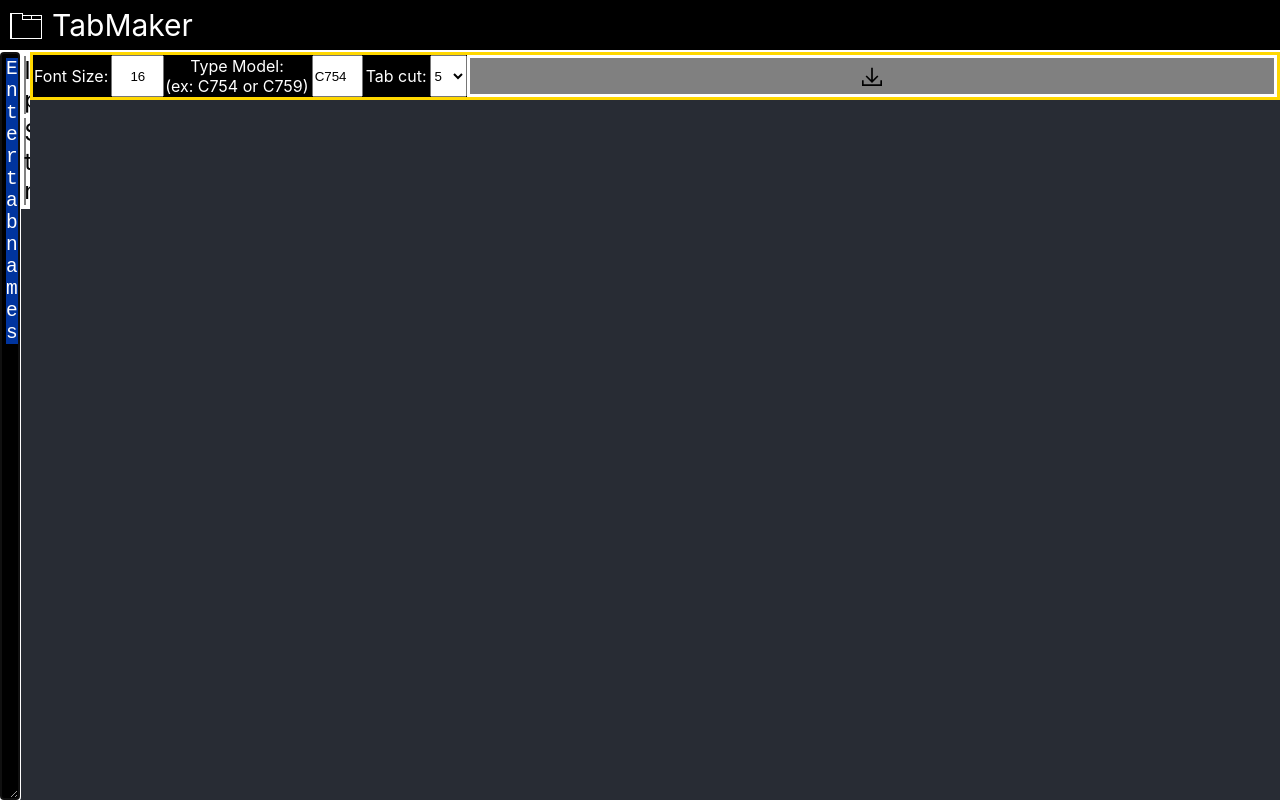
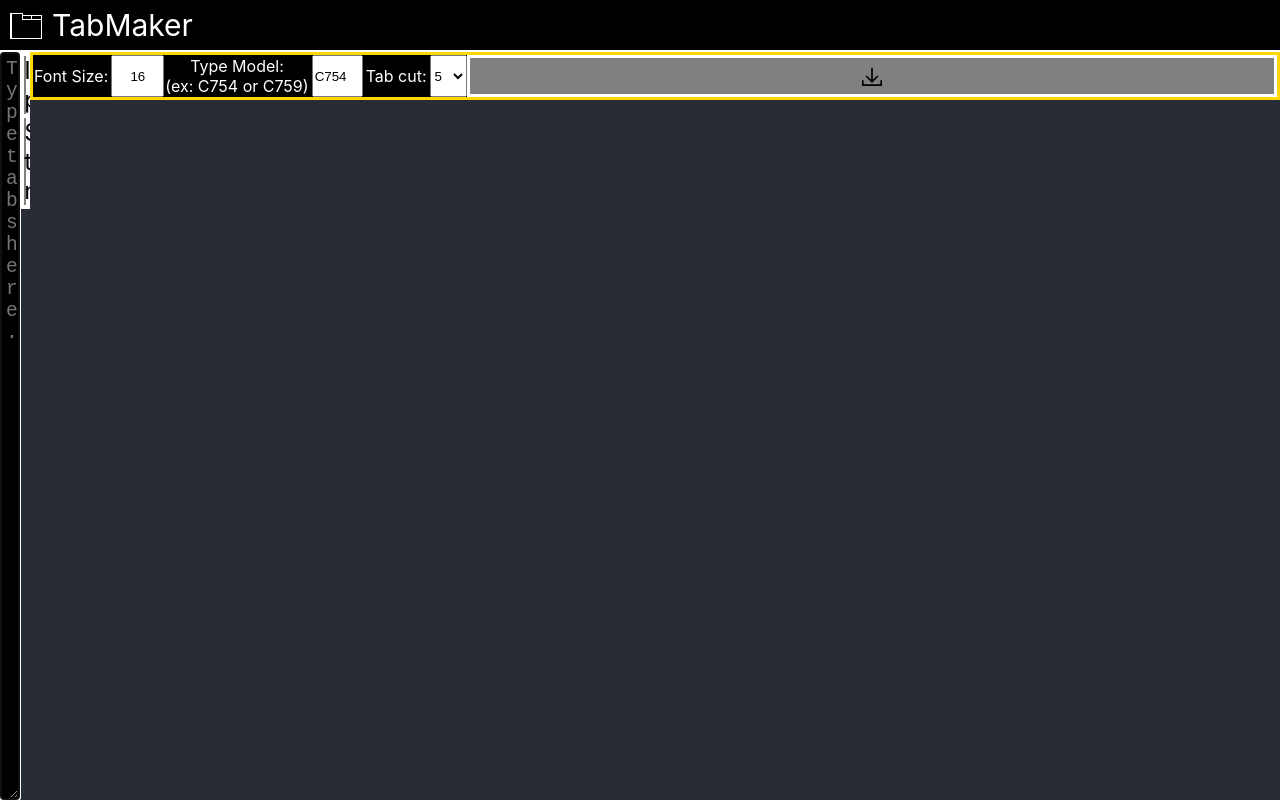
Before and after one commit to peoplestealusernames/konica-minolta-tab-website, a React (Create React App) app: page / in a window 1280 px wide. Built offline with nearby package versions, Linux system fonts and the light colour scheme; the HTML template or start-up script is replaced by a standard one.

Commit message:
App: replaced defualt text with palce holder

```diff
--- a/src/App.tsx
+++ b/src/App.tsx
@@ -13,7 +13,7 @@ import { TopBar } from './components/TopBar';
 function App() {
   const [tabs, settabs] = useState<string[][]>([])
   const [pastePopup, setpastePopup] = useState(false)
-  const [input, setinput] = useState<string>("Enter tab names")
+  const [input, setinput] = useState<string>("")
 
   const [selectLine, setselectLine] = useState<number>(1)
 
@@ -58,6 +58,7 @@ function App() {
           selectedLine={selectLine}
           value={input}
           onChange={EditorChange}
+          placeholder={"Type tabs here."}
         />
         <div style={{
           display: "flex",
```
